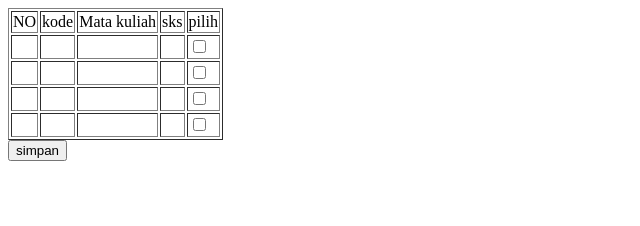
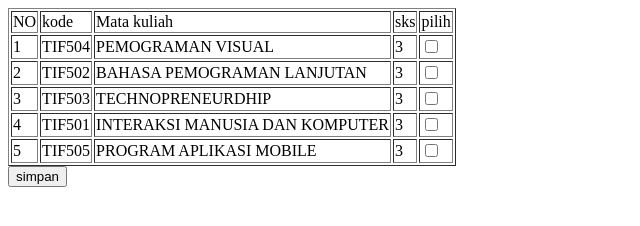
Before and after one commit to meme2019tebo-dot/wp1, a plain HTML site: page pertemuan5/krs.html in a window 1280 px wide. Shown: the whole page, without its empty margins (0-640 px from the left). Drawn offline with Linux system fonts and the light colour scheme.

Commit message:
pertemuan5

```diff
--- a/pertemuan5/krs.html
+++ b/pertemuan5/krs.html
@@ -16,32 +16,39 @@
                 <td>pilih</td>
             </tr>
             <tr>
-                <td></td>
-                <td></td>
-                <td></td>
-                <td></td>
+                <td>1</td>
+                <td>TIF504</td>
+                <td>PEMOGRAMAN VISUAL</td>
+                <td>3</td>
                 <td><input type="checkbox" name="" id=""><br>
 
             </tr>
             <tr>
-                <td></td>
-                <td></td>
-                <td></td>
-                <td></td>
+                <td>2</td>
+                <td>TIF502</td>
+                <td>BAHASA PEMOGRAMAN LANJUTAN </td>
+                <td>3</td>
                 <td><input type="checkbox" name="" id=""><br>
             </tr>
             <tr>
-                <td></td>
-                <td></td>
-                <td></td>
-                <td></td>
+                <td>3</td>
+                <td>TIF503</td>
+                <td>TECHNOPRENEURDHIP</td>
+                <td>3</td>
                 <td><input type="checkbox" name="" id=""><br>
             </tr>
             <tr>
-                <td></td>
-                <td></td>
-                <td></td>
-                <td></td>
+                <td>4</td>
+                <td>TIF501</td>
+                <td>INTERAKSI MANUSIA DAN KOMPUTER</td>
+                <td>3</td>
+                <td><input type="checkbox" name="" id=""><br>
+            </tr>
+            <tr>
+                <td>5</td>
+                <td>TIF505</td>
+                <td>PROGRAM APLIKASI MOBILE</td>
+                <td>3</td>
                 <td><input type="checkbox" name="" id=""><br>
             </tr>
         </table>
```
